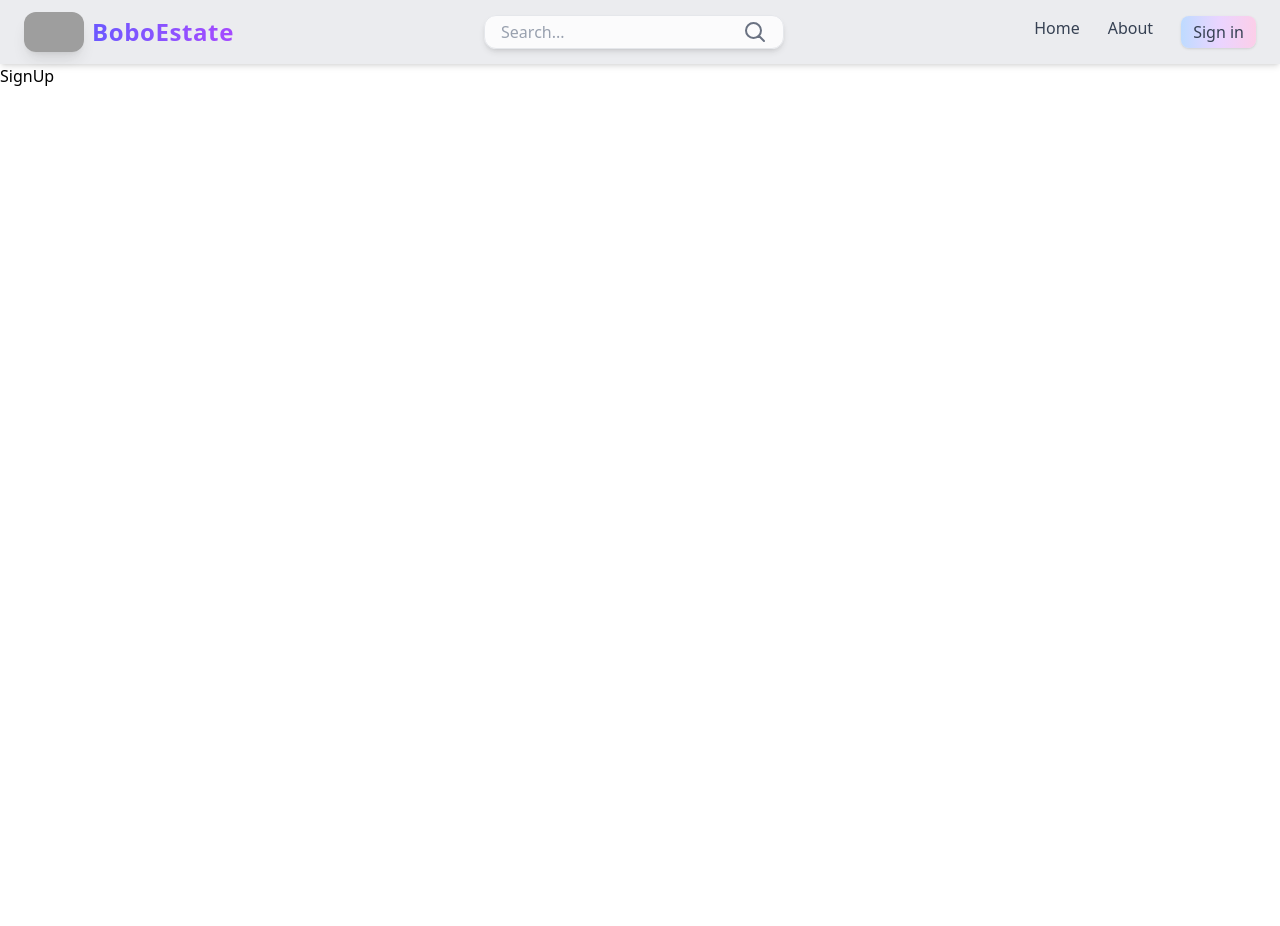
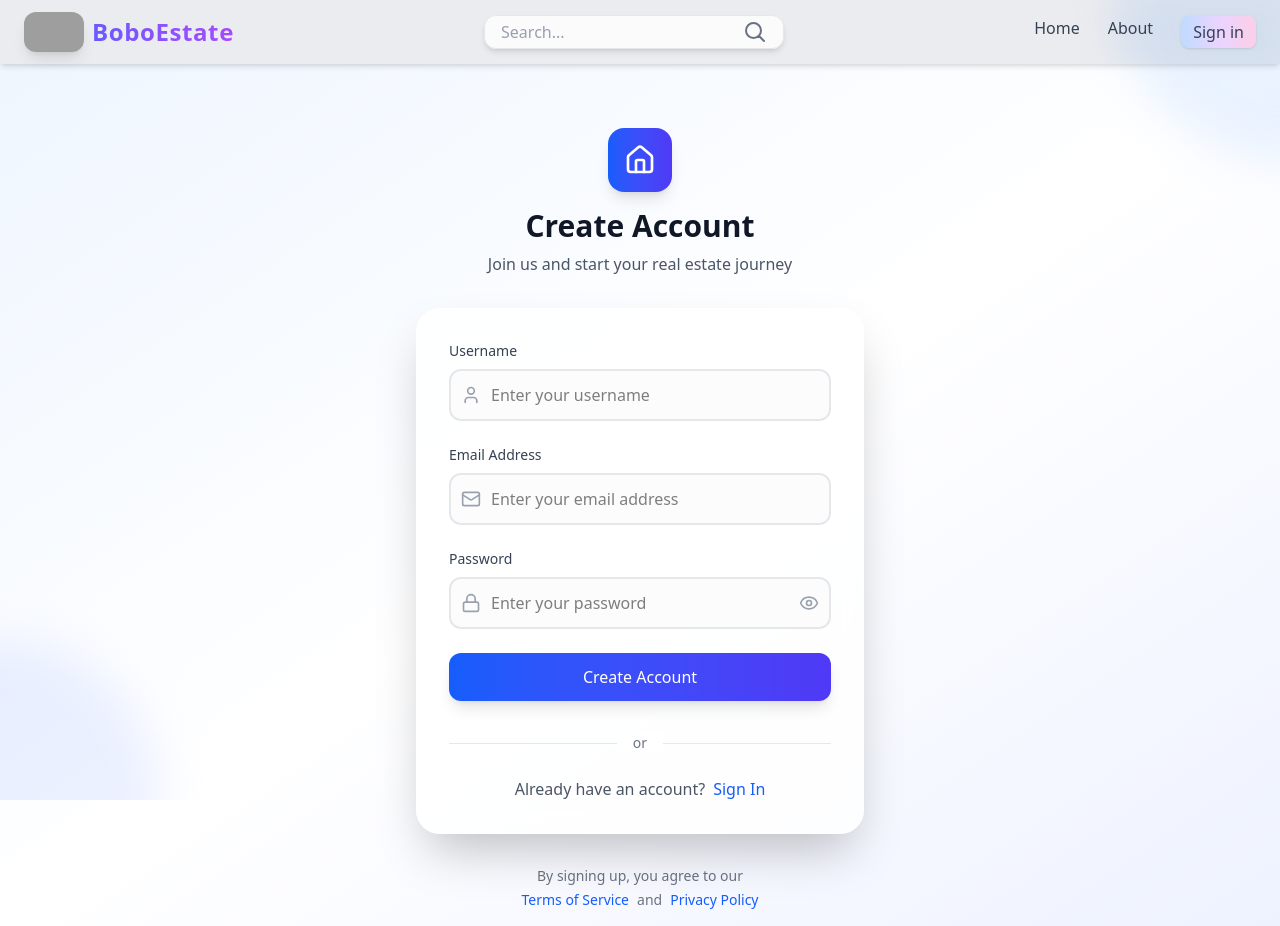
Before and after one commit to haozixin/mern_estate, a React (Vite) app in the folder client/: page /signup in a window 1280 px wide. Before the commit the page ends 800 px from the top, so only its background shows below. Built offline with nearby package versions, Linux system fonts and the light colour scheme; grey boxes are pictures that could not be loaded.

Commit message:
sign up page

```diff
--- a/client/package.json
+++ b/client/package.json
@@ -11,6 +11,7 @@
   },
   "dependencies": {
     "@tailwindcss/vite": "^4.1.8",
+    "lucide-react": "^0.511.0",
     "react": "^19.1.0",
     "react-dom": "^19.1.0",
     "react-router-dom": "^7.6.1",
--- a/client/src/index.css
+++ b/client/src/index.css
@@ -1,4 +1,9 @@
 @import "tailwindcss";
+
+/* body {
+  background-color: rgb(210, 201, 191);
+} */
+
 /*
 :root {
   font-family: system-ui, Avenir, Helvetica, Arial, sans-serif;
--- a/client/src/pages/SignUp.jsx
+++ b/client/src/pages/SignUp.jsx
@@ -1,7 +1,246 @@
-import React from 'react'
+import React, { useState } from 'react';
+import { Eye, EyeOff, Home, Mail, User, Lock } from 'lucide-react';
 
 export default function SignUp() {
+  const [formData, setFormData] = useState({
+    username: '',
+    email: '',
+    password: ''
+  });
+  const [showPassword, setShowPassword] = useState(false);
+  const [errors, setErrors] = useState({});
+  const [isLoading, setIsLoading] = useState(false);
+
+  const handleChange = (e) => {
+    const { name, value } = e.target;
+    setFormData(prev => ({
+      ...prev,
+      [name]: value
+    }));
+    // Clear error when user starts typing
+    if (errors[name]) {
+      setErrors(prev => ({
+        ...prev,
+        [name]: ''
+      }));
+    }
+  };
+
+  const validateForm = () => {
+    const newErrors = {};
+
+    if (!formData.username.trim()) {
+      newErrors.username = 'Username is required';
+    } else if (formData.username.length < 3) {
+      newErrors.username = 'Username must be at least 3 characters';
+    }
+
+    if (!formData.email.trim()) {
+      newErrors.email = 'Email is required';
+    } else if (!/\S+@\S+\.\S+/.test(formData.email)) {
+      newErrors.email = 'Please enter a valid email address';
+    }
+
+    if (!formData.password) {
+      newErrors.password = 'Password is required';
+    } else if (formData.password.length < 6) {
+      newErrors.password = 'Password must be at least 6 characters';
+    }
+
+    setErrors(newErrors);
+    return Object.keys(newErrors).length === 0;
+  };
+
+  const handleSubmit = async () => {
+
+    if (!validateForm()) return;
+
+    setIsLoading(true);
+
+    // 模拟API调用
+    try {
+      await new Promise(resolve => setTimeout(resolve, 2000));
+      console.log('Registration data:', formData);
+      // Here you should call the actual API
+    } catch (error) {
+      console.error('Registration failed:', error);
+    } finally {
+      setIsLoading(false);
+    }
+  };
+
   return (
-    <div>SignUp</div>
-  )
+    <div className="min-h-screen bg-gradient-to-br from-blue-50 via-white to-indigo-50 flex items-center justify-center p-4 pt-16">
+      {/* Background decoration */}
+      <div className="absolute inset-0 overflow-hidden">
+        <div className="absolute -top-40 -right-40 w-80 h-80 bg-blue-100 rounded-full mix-blend-multiply filter blur-xl opacity-70 animate-pulse"></div>
+        <div className="absolute -bottom-40 -left-40 w-80 h-80 bg-indigo-100 rounded-full mix-blend-multiply filter blur-xl opacity-70 animate-pulse"></div>
+      </div>
+
+      <div className="relative w-full max-w-md">
+        {/* Logo and Header */}
+        <div className="text-center mb-8">
+          <div className="inline-flex items-center justify-center w-16 h-16 bg-gradient-to-r from-blue-600 to-indigo-600 rounded-2xl mb-4 shadow-lg">
+            <Home className="w-8 h-8 text-white" />
+          </div>
+          <h1 className="text-3xl font-bold text-gray-900 mb-2">Create Account</h1>
+          <p className="text-gray-600">Join us and start your real estate journey</p>
+        </div>
+
+        {/* Sign Up Form */}
+        <div className="bg-white/80 backdrop-blur-lg rounded-3xl shadow-2xl p-8 border border-white/20">
+          <div className="space-y-6">
+            {/* Username Field */}
+            <div className="space-y-2">
+              <label htmlFor="username" className="text-sm font-medium text-gray-700 block">
+                Username
+              </label>
+              <div className="relative">
+                <div className="absolute inset-y-0 left-0 pl-3 flex items-center pointer-events-none">
+                  <User className="h-5 w-5 text-gray-400" />
+                </div>
+                <input
+                  id="username"
+                  name="username"
+                  type="text"
+                  value={formData.username}
+                  onChange={handleChange}
+                  className={`w-full pl-10 pr-4 py-3 border-2 rounded-xl focus:ring-2 focus:ring-blue-500 focus:border-transparent transition-all duration-200 bg-gray-50/50 ${
+                    errors.username ? 'border-red-300 focus:ring-red-500' : 'border-gray-200 hover:border-gray-300'
+                  }`}
+                  placeholder="Enter your username"
+                />
+              </div>
+              {errors.username && (
+                <p className="text-red-500 text-sm mt-1 animate-pulse">{errors.username}</p>
+              )}
+            </div>
+
+            {/* Email Field */}
+            <div className="space-y-2">
+              <label htmlFor="email" className="text-sm font-medium text-gray-700 block">
+                Email Address
+              </label>
+              <div className="relative">
+                <div className="absolute inset-y-0 left-0 pl-3 flex items-center pointer-events-none">
+                  <Mail className="h-5 w-5 text-gray-400" />
+                </div>
+                <input
+                  id="email"
+                  name="email"
+                  type="email"
+                  value={formData.email}
+                  onChange={handleChange}
+                  className={`w-full pl-10 pr-4 py-3 border-2 rounded-xl focus:ring-2 focus:ring-blue-500 focus:border-transparent transition-all duration-200 bg-gray-50/50 ${
+                    errors.email ? 'border-red-300 focus:ring-red-500' : 'border-gray-200 hover:border-gray-300'
+                  }`}
+                  placeholder="Enter your email address"
+                />
+              </div>
+              {errors.email && (
+                <p className="text-red-500 text-sm mt-1 animate-pulse">{errors.email}</p>
+              )}
+            </div>
+
+            {/* Password Field */}
+            <div className="space-y-2">
+              <label htmlFor="password" className="text-sm font-medium text-gray-700 block">
+                Password
+              </label>
+              <div className="relative">
+                <div className="absolute inset-y-0 left-0 pl-3 flex items-center pointer-events-none">
+                  <Lock className="h-5 w-5 text-gray-400" />
+                </div>
+                <input
+                  id="password"
+                  name="password"
+                  type={showPassword ? 'text' : 'password'}
+                  value={formData.password}
+                  onChange={handleChange}
+                  className={`w-full pl-10 pr-12 py-3 border-2 rounded-xl focus:ring-2 focus:ring-blue-500 focus:border-transparent transition-all duration-200 bg-gray-50/50 ${
+                    errors.password ? 'border-red-300 focus:ring-red-500' : 'border-gray-200 hover:border-gray-300'
+                  }`}
+                  placeholder="Enter your password"
+                />
+                <button
+                  type="button"
+                  onClick={() => setShowPassword(!showPassword)}
+                  className="absolute inset-y-0 right-0 pr-3 flex items-center hover:text-blue-600 transition-colors"
+                >
+                  {showPassword ? (
+                    <EyeOff className="h-5 w-5 text-gray-400" />
+                  ) : (
+                    <Eye className="h-5 w-5 text-gray-400" />
+                  )}
+                </button>
+              </div>
+              {errors.password && (
+                <p className="text-red-500 text-sm mt-1 animate-pulse">{errors.password}</p>
+              )}
+            </div>
+
+            {/* Submit Button */}
+            <button
+              type="button"
+              onClick={handleSubmit}
+              disabled={isLoading}
+              className="w-full bg-gradient-to-r from-blue-600 to-indigo-600 text-white py-3 px-4 rounded-xl font-medium hover:from-blue-700 hover:to-indigo-700 focus:outline-none focus:ring-2 focus:ring-blue-500 focus:ring-offset-2 transform transition-all duration-200 hover:scale-[1.02] disabled:opacity-50 disabled:cursor-not-allowed disabled:transform-none shadow-lg"
+            >
+              {isLoading ? (
+                <div className="flex items-center justify-center">
+                  <div className="w-5 h-5 border-2 border-white/30 border-t-white rounded-full animate-spin mr-2"></div>
+                  Creating Account...
+                </div>
+              ) : (
+                'Create Account'
+              )}
+            </button>
+          </div>
+
+          {/* Divider */}
+          <div className="mt-8 mb-6">
+            <div className="relative">
+              <div className="absolute inset-0 flex items-center">
+                <div className="w-full border-t border-gray-200"></div>
+              </div>
+              <div className="relative flex justify-center text-sm">
+                <span className="px-4 bg-white text-gray-500">or</span>
+              </div>
+            </div>
+          </div>
+
+          {/* Sign In Link */}
+          <div className="text-center">
+            <p className="text-gray-600">
+              Already have an account?
+              <button
+                type="button"
+                className="ml-2 text-blue-600 hover:text-blue-700 font-medium hover:underline transition-colors"
+                onClick={() => {
+                  // Navigate to sign in page
+                  console.log('Navigate to sign in page');
+                }}
+              >
+                Sign In
+              </button>
+            </p>
+          </div>
+        </div>
+
+        {/* Footer */}
+        <div className="text-center mt-8 text-sm text-gray-500">
+          <p>By signing up, you agree to our</p>
+          <div className="mt-1">
+            <button className="text-blue-600 hover:text-blue-700 hover:underline transition-colors">
+              Terms of Service
+            </button>
+            <span className="mx-2">and</span>
+            <button className="text-blue-600 hover:text-blue-700 hover:underline transition-colors">
+              Privacy Policy
+            </button>
+          </div>
+        </div>
+      </div>
+    </div>
+  );
 }
```
Also changed, not shown: 1 other file (tests, documents, lock files or other folders).
